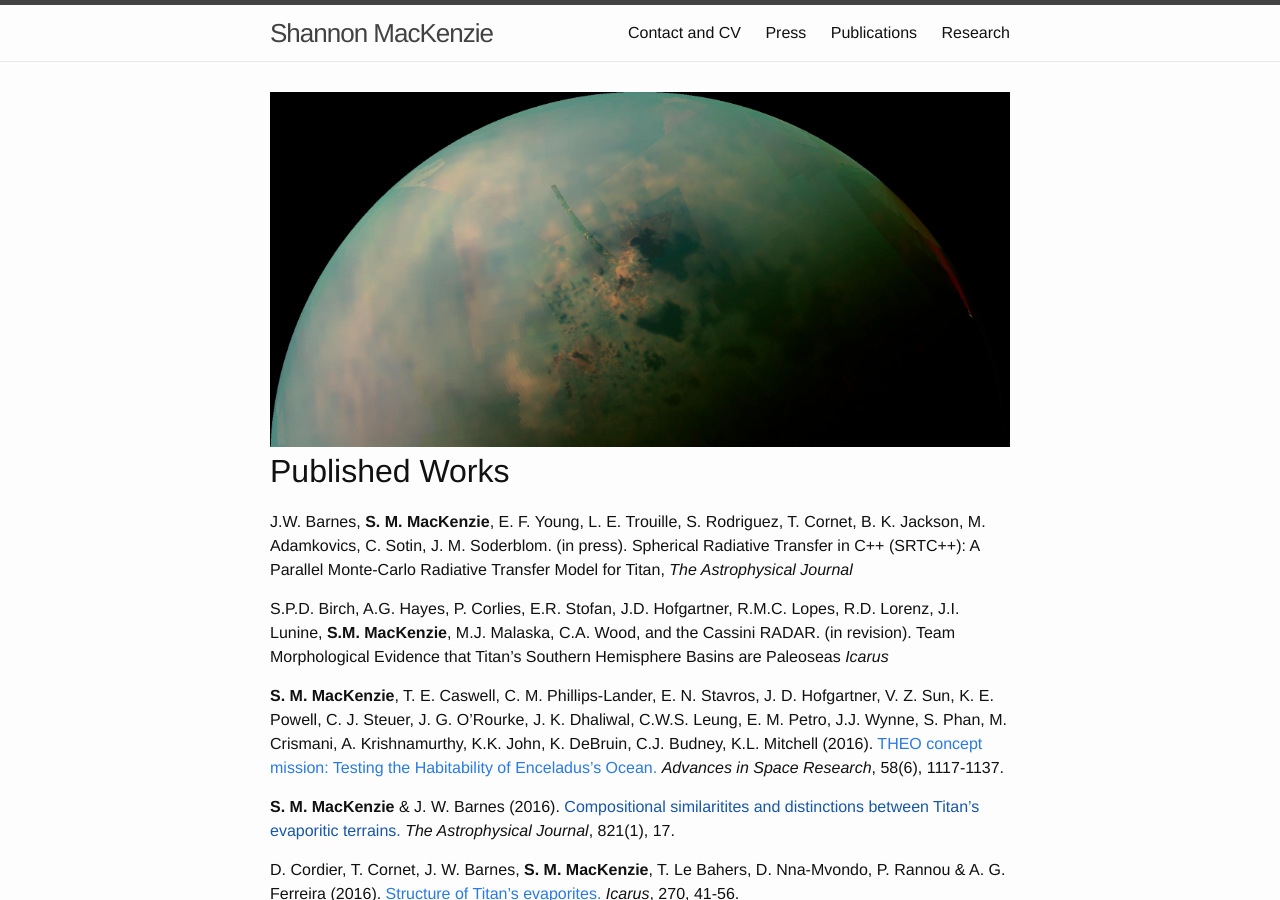
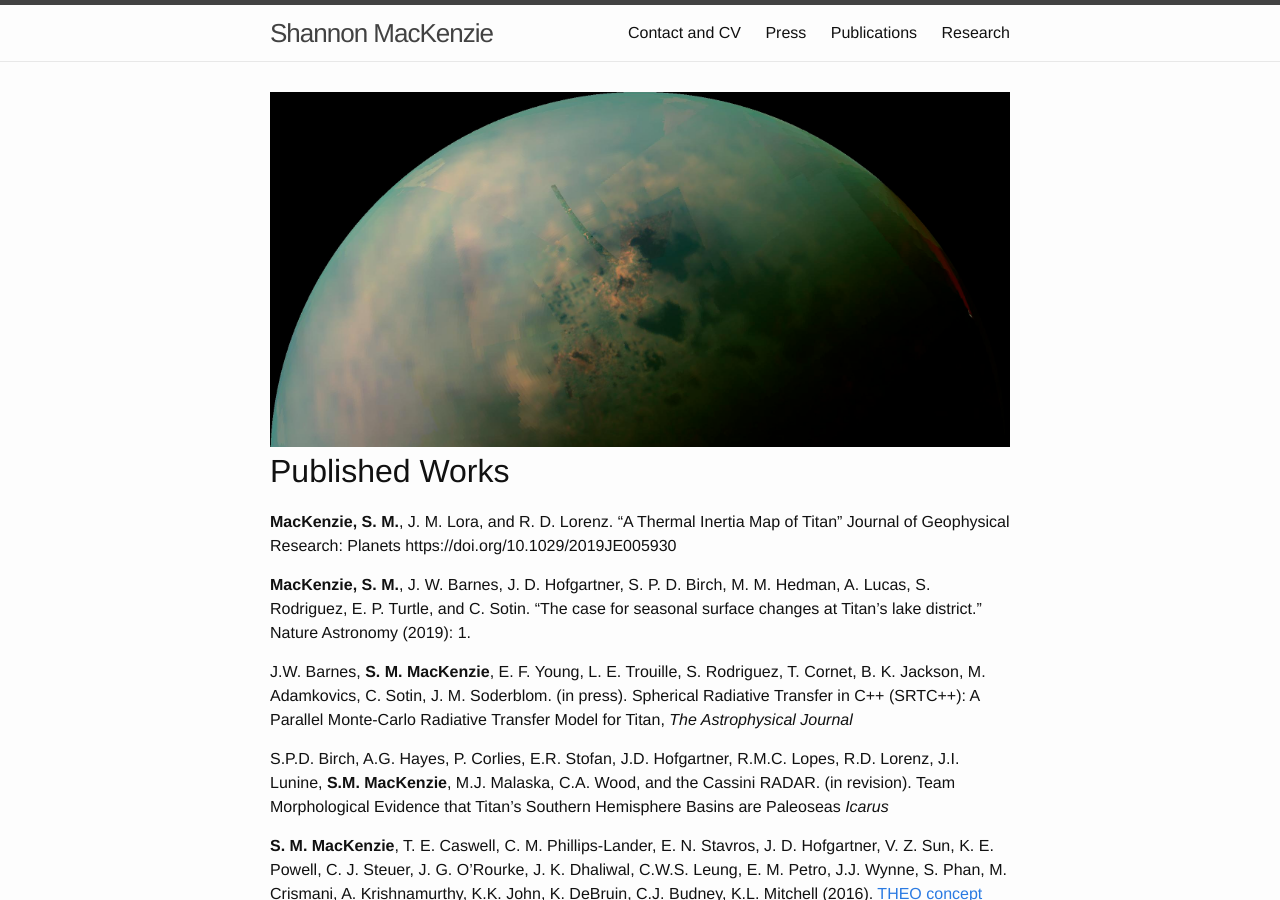
Before and after one commit to shannonmackenzie/shannonmackenzie.github.io, a Jekyll site: the page built from publications.md, in a window 1280 px wide and 900 px high. Built offline with Jekyll 4.4.1, drawn with Linux system fonts in a browser that asks for light colours.

Commit message:
Update publications.md
added 2019 papers

```diff
--- a/publications.md
+++ b/publications.md
@@ -8,6 +8,9 @@ permalink: /publications
 </div>
 
 # Published Works
+**MacKenzie, S. M.**, J. M. Lora, and R. D. Lorenz. “A Thermal Inertia Map of Titan” Journal of Geophysical Research: Planets https://doi.org/10.1029/2019JE005930
+
+**MacKenzie, S. M.**, J. W. Barnes, J. D. Hofgartner, S. P. D. Birch, M. M. Hedman, A. Lucas, S. Rodriguez, E. P. Turtle, and C. Sotin. "The case for seasonal surface changes at Titan’s lake district." Nature Astronomy (2019): 1.
 
 J.W. Barnes, **S. M. MacKenzie**, E. F. Young, L. E. Trouille, S. Rodriguez, T. Cornet, B. K. Jackson, M. Adamkovics, C. Sotin, J. M. Soderblom. (in press). Spherical Radiative Transfer in C++ (SRTC++): A Parallel Monte-Carlo Radiative Transfer Model for Titan, *The Astrophysical Journal*
 
```
